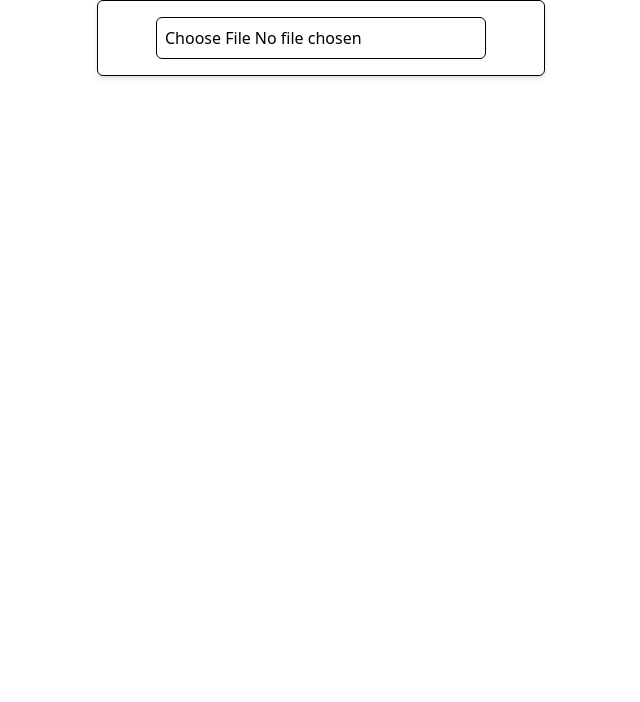
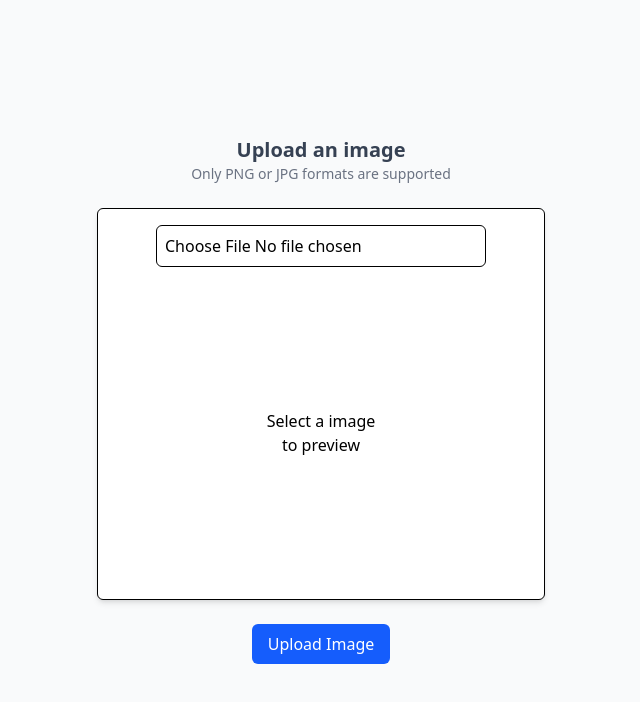
Before and after one commit to Quanghihicoder/TileLens, a React (Vite) app in the folder frontend/: page /image/upload in a window 1280 px wide. Shown: the top 702 px of the page, without its empty margins (319-959 px from the left). Built offline with nearby package versions, Linux system fonts and the light colour scheme.

Commit message:
upload page

```diff
--- a/frontend/package.json
+++ b/frontend/package.json
@@ -11,6 +11,7 @@
   },
   "dependencies": {
     "@tailwindcss/postcss": "^4.1.8",
+    "axios": "^1.9.0",
     "react": "^19.1.0",
     "react-dom": "^19.1.0",
     "react-router-dom": "^7.6.2",
--- a/frontend/src/pages/Image/UploadPage.tsx
+++ b/frontend/src/pages/Image/UploadPage.tsx
@@ -1,39 +1,152 @@
-import React from "react"
-import {useState, type ChangeEvent} from "react"
+import { useState, type ChangeEvent } from "react";
+import axios from "axios";
+
+interface ImageDimensions {
+  width: number;
+  height: number;
+}
+
+const PREVIEW_IMAGE_MOBILE_MAX_SIZE = 200;
+const PREVIEW_IMAGE_DESKTOP_MAX_SIZE = 300;
+
+const MOBILE_BREAK_POINT = 768; // md value in TailwindCSS
 
 const ImageUpload = () => {
   const [image, setImage] = useState<string | null>(null);
+  const [imageDimensions, setImageDimensions] = useState<ImageDimensions | null>(null);
+  const [file, setFile] = useState<File | null>(null);
+  const [loading, setLoading] = useState(false);
+
+  // To resize preview image to avoid urly cropping
+  const resizeImage = (imageDimensions: ImageDimensions) => {
+    const ratio = imageDimensions.width / imageDimensions.height;
+    const maxSize =
+      window.screen.width > MOBILE_BREAK_POINT
+        ? PREVIEW_IMAGE_DESKTOP_MAX_SIZE
+        : PREVIEW_IMAGE_MOBILE_MAX_SIZE;
+
+    const newWidth = ratio > 1 ? maxSize : Math.ceil(maxSize * ratio);
+    const newHeight = ratio > 1 ? Math.ceil(maxSize / ratio) : maxSize;
+
+    return { width: newWidth, height: newHeight };
+  };
 
   const handleImageChange = (e: ChangeEvent<HTMLInputElement>) => {
-    const file = e.target.files?.[0];
-    if (file && file.type.startsWith("image/")) {
-      const reader = new FileReader();
-      reader.onloadend = () => {
-        setImage(reader.result as string);
+    const selected = e.target.files?.[0];
+    if (
+      selected &&
+      (selected.type === "image/png" || selected.type === "image/jpeg")
+    ) {
+      const img = new Image();
+      const objectUrl = URL.createObjectURL(selected);
+
+      img.onload = () => {
+        console.log("Width:", img.width);
+        console.log("Height:", img.height);
+
+        setImageDimensions({
+          width: img.width,
+          height: img.height,
+        });
+
+        URL.revokeObjectURL(objectUrl); // free memory
       };
-      reader.readAsDataURL(file);
+
+      img.src = objectUrl;
+
+      setFile(selected);
+      setImage(objectUrl);
     } else {
-      setImage(null);
+      alert("Only PNG and JPG/JPEG files are allowed.");
+    }
+  };
+
+  const handleUpload = async () => {
+    if (!file) return;
+
+    setLoading(true);
+
+    const formData = new FormData();
+    formData.append("image", file);
+
+    try {
+      const response = await axios.post("/api/upload", formData, {
+        headers: {
+          "Content-Type": "multipart/form-data",
+        },
+      });
+
+      console.log("Uploaded image URL:", response.data.url);
+      alert("Image uploaded successfully!");
+    } catch (error) {
+      console.error("Error uploading:", error);
+      alert("Failed to upload image.");
+    } finally {
+      setLoading(false);
     }
   };
 
   return (
-    <div className="flex flex-col items-center gap-4 p-4 border rounded-md shadow-md w-full max-w-md mx-auto">
+    <div className="min-h-screen w-full flex flex-col justify-center items-center bg-gray-50 px-4">
+      <div className="mb-6 text-center">
+        <p className="text-xl font-semibold text-gray-700">Upload an image</p>
+        <p className="text-sm text-gray-500">
+          Only PNG or JPG formats are supported
+        </p>
+      </div>
+
+      <div className="flex flex-col items-center justify-center gap-4 p-4 border rounded-md shadow-md w-full max-w-md mx-auto bg-white">
         <input
           type="file"
-        accept="image/*"
+          accept="image/png, image/jpeg"
           onChange={handleImageChange}
           className="border p-2 rounded-md"
+          disabled={loading}
         />
-      {image && (
+        <div
+          className={`flex flex-col items-center justify-center`}
+          style={{
+            width: `${window.screen.width > MOBILE_BREAK_POINT
+              ? PREVIEW_IMAGE_DESKTOP_MAX_SIZE
+              : PREVIEW_IMAGE_MOBILE_MAX_SIZE}px`,
+            height: `${window.screen.width > MOBILE_BREAK_POINT
+              ? PREVIEW_IMAGE_DESKTOP_MAX_SIZE
+              : PREVIEW_IMAGE_MOBILE_MAX_SIZE}px`,
+          }}
+        >
+          {image && imageDimensions ? (
             <img
               src={image}
               alt="Preview"
-          className="w-full max-w-xs rounded-md border"
+              style={{
+                width: `${resizeImage(imageDimensions).width}px`,
+                height: `${resizeImage(imageDimensions).height}px`,
+              }}
+              className="rounded-md border"
             />
+          ) : (
+            <>
+              <p>Select a image</p>
+              <p>to preview</p>
+            </>
           )}
         </div>
+      </div>
+
+      <div className="mt-6">
+        <button
+          onClick={handleUpload}
+          disabled={!file || loading}
+          className={`px-4 py-2 rounded-md text-white w-full transition ${loading
+              ? "bg-gray-400 cursor-not-allowed"
+              : "bg-blue-600 hover:bg-blue-700"
+            }`}
+        >
+          {loading ? "Uploading..." : "Upload Image"}
+        </button>
+      </div>
+    </div>
   );
-}
+};
 
 export default ImageUpload;
```
Also changed, not shown: 1 other file (tests, documents, lock files or other folders). Lines whose indentation alone changed are shown as unchanged.
